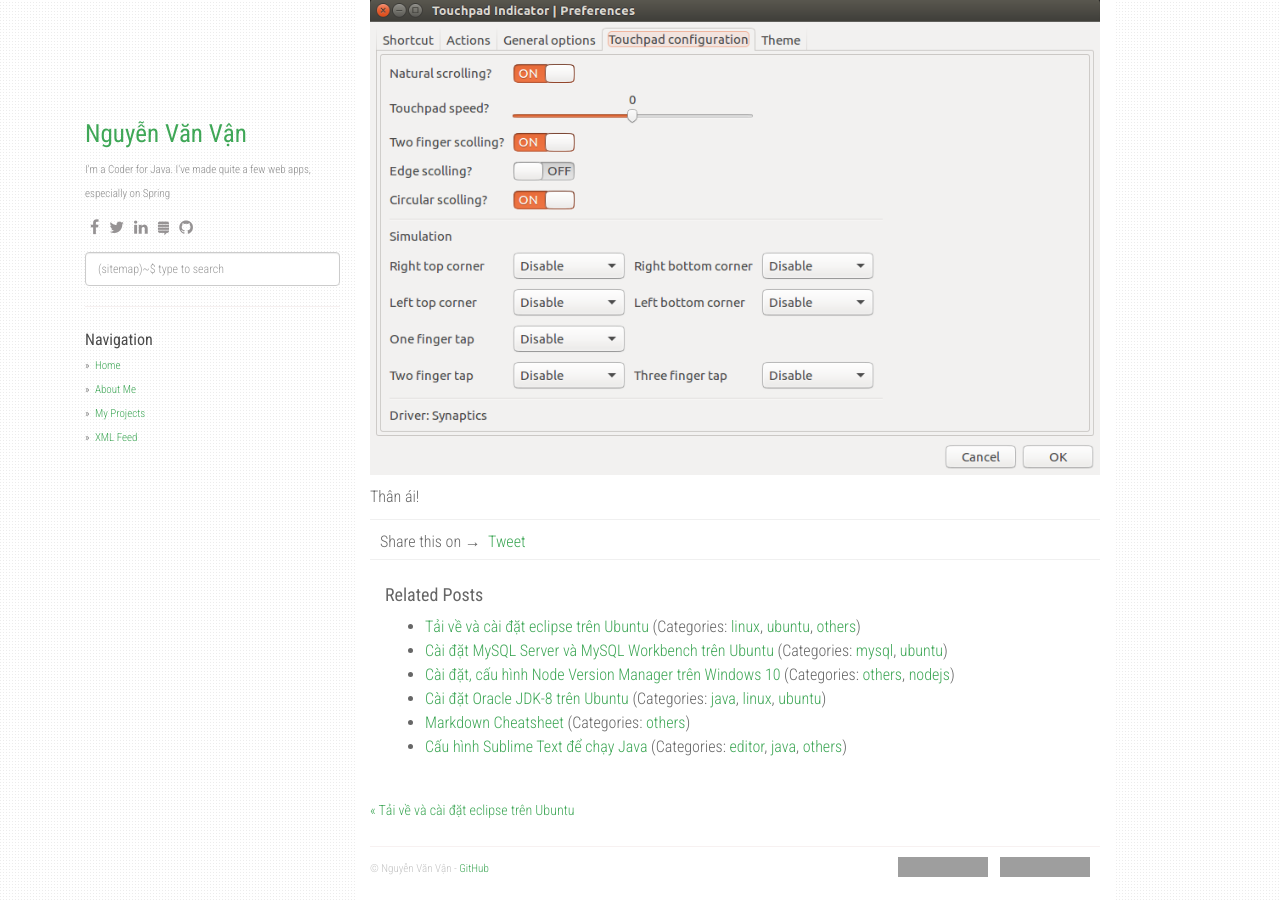
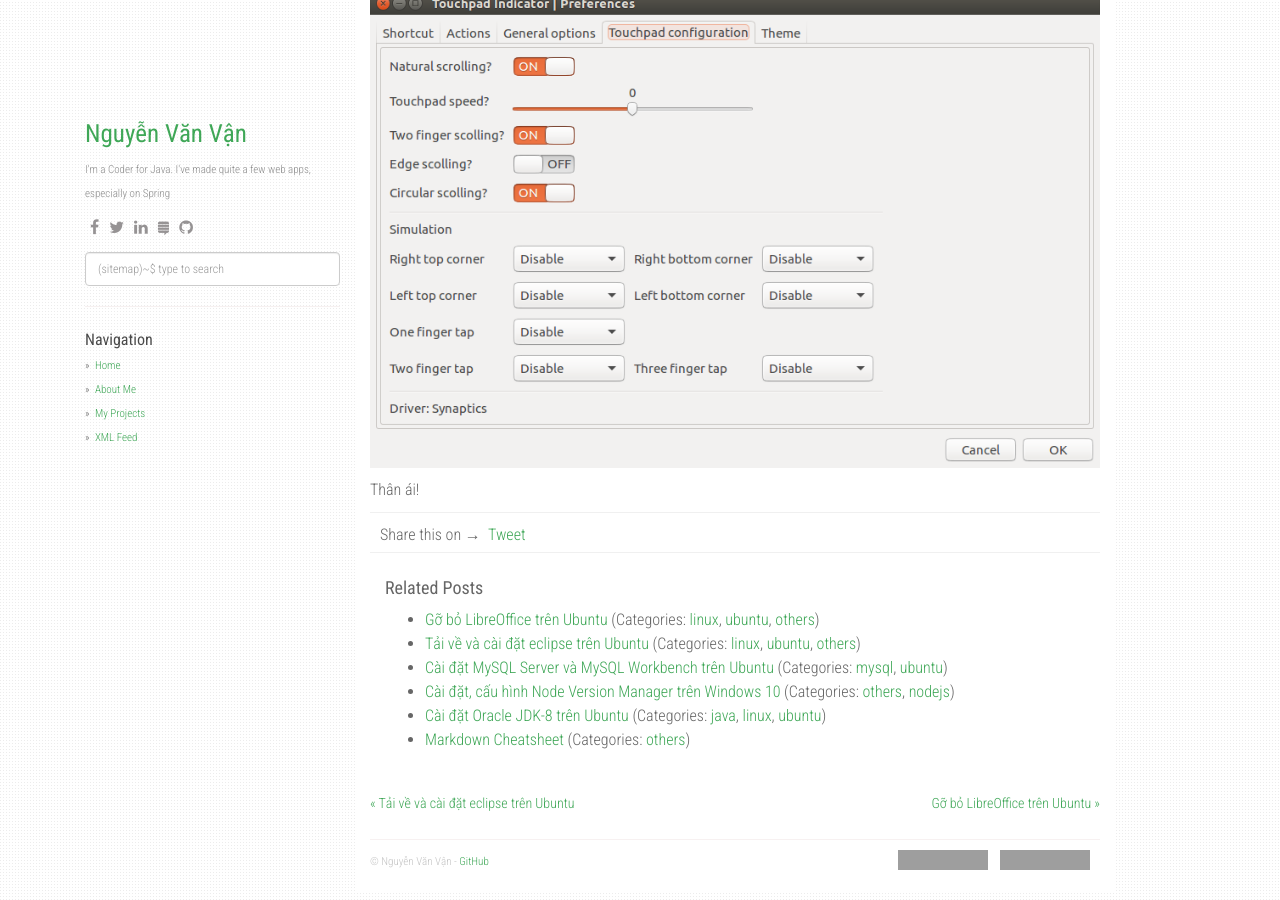
Before and after one commit to vegetaz/vegetaz.github.io, a Jekyll site: the page built from _posts/2016-07-14-Install-touchpad-indicator-on-ubuntu.markdown, in a window 1280 px wide and 900 px high, scrolled down 1006 px. Built offline with Jekyll 4.4.1, drawn with Linux system fonts in a browser that asks for light colours; nearby versions of some CDN libraries; comment, search, counter and statistics services are not loaded; grey boxes are pictures that could not be loaded.

Commit message:
Update 0909 from Ubuntu

````diff
--- a/_posts/2016-07-13-Install-eclipse-from-package.markdown
+++ b/_posts/2016-07-13-Install-eclipse-from-package.markdown
@@ -7,7 +7,7 @@
 
 Đây là cách sử dụng Eclipse IDE for Enterprise Java Developers bằng cách download package từ [trang chủ eclipse](https://www.eclipse.org/downloads/packages/).
 
-## Tải về
+### Tải về
 Truy cập vào trang chủ eclipse, lựa chọn phiên bản phù hợp, ở đây mình lựa chọn Eclipse IDE for Enterprise Java Developers, tiếp theo là gói phù hợp cho hệ điều hành, lựa chọn của mình trong trường hợp này là `Linux x86_64`.
 ![Download eclipse](/static/img/install-eclipse/Download_eclipse.png)
 
--- a/_posts/2016-07-14-Install-touchpad-indicator-on-ubuntu.markdown
+++ b/_posts/2016-07-14-Install-touchpad-indicator-on-ubuntu.markdown
@@ -7,7 +7,7 @@
 
 [Touchpad-Indicator](https://github.com/atareao/Touchpad-Indicator) là chương trình quản lý touchpad trên Linux và Ubuntu được viết bởi một lập trình viên có nickname là [atareao](https://www.atareao.es/)
 
-## Tải về
+### Tải về
 Thực hiện lần lượt các câu lệnh sau trong Terminal để tải về và cài đặt Touchpad-Indicator
 ```bash
 sudo add-apt-repository ppa:atareao/atareao
--- /dev/null
+++ b/_posts/2016-07-15-Uninstall-LibreOffice-on-Ubuntu.markdown
@@ -0,0 +1,28 @@
+---
+layout: post
+title: "Gỡ bỏ LibreOffice trên Ubuntu"
+date: 2016-07-15 15:25:10 +0700
+categories: [linux, ubuntu, others]
+---
+
+Vì một lý do nào đó mà bạn không thích sử dụng [LibreOffice](https://vi.libreoffice.org/) nữa, bạn có thể thực hiện cách dưới đây để gỡ cài đặt của LibreOffice trên Ubuntu.
+
+### Gỡ cài đặt
+Đầu tiên là câu lệnh gỡ bỏ LibreOffice bằng Terminal:
+```bash
+sudo apt-get remove --purge libreoffice*
+```
+
+### Làm sạch hệ thống
+Tiếp theo là câu lệnh làm sạch, câu lệnh này hơi thừa thãi, không nhất thiết phải thực hiện.
+```bash
+sudo apt clean
+```
+
+### Gỡ bỏ các thành phần không sử dụng
+Cuối cùng là câu lệnh tự động xóa bỏ các thành phần còn sót lại, các thành phần không được sử dụng khi xóa bỏ một gói khỏi hệ thống Ubuntu.
+```bash
+sudo apt-get autoremove
+```
+
+Tạm biệt LibreOffice, hẹn sớm gặp lại!
````
